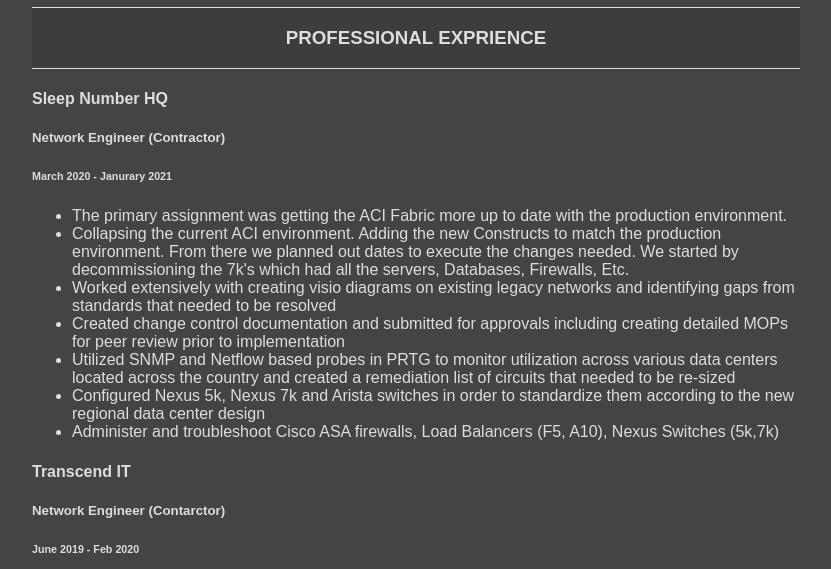
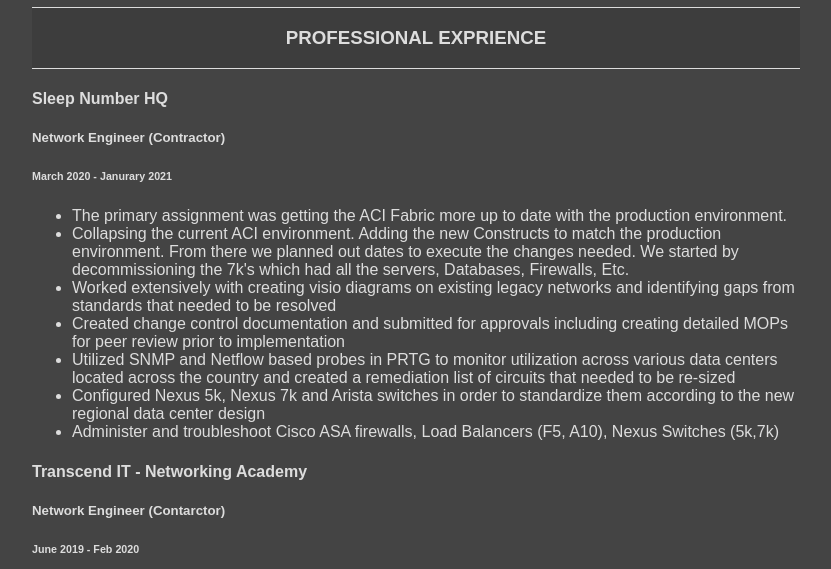
Before and after one commit to habibshahid2013/habibshahid2013.github.io, a plain HTML site: page index.html in a window 1280 px wide. Shown: the part 231-800 px from the top of the page, without its empty margins (224-1055 px from the left). Drawn offline with Linux system fonts and the light colour scheme.

Commit message:
Update index.html

```diff
--- a/index.html
+++ b/index.html
@@ -37,7 +37,7 @@
   </div>
 
   <div>
-    <h4> Transcend IT </h4>
+    <h4> Transcend IT - Networking Academy </h4>
     <h5> Network Engineer (Contarctor) </h5>
     <h6> June 2019 - Feb 2020 </h6>
 
```
